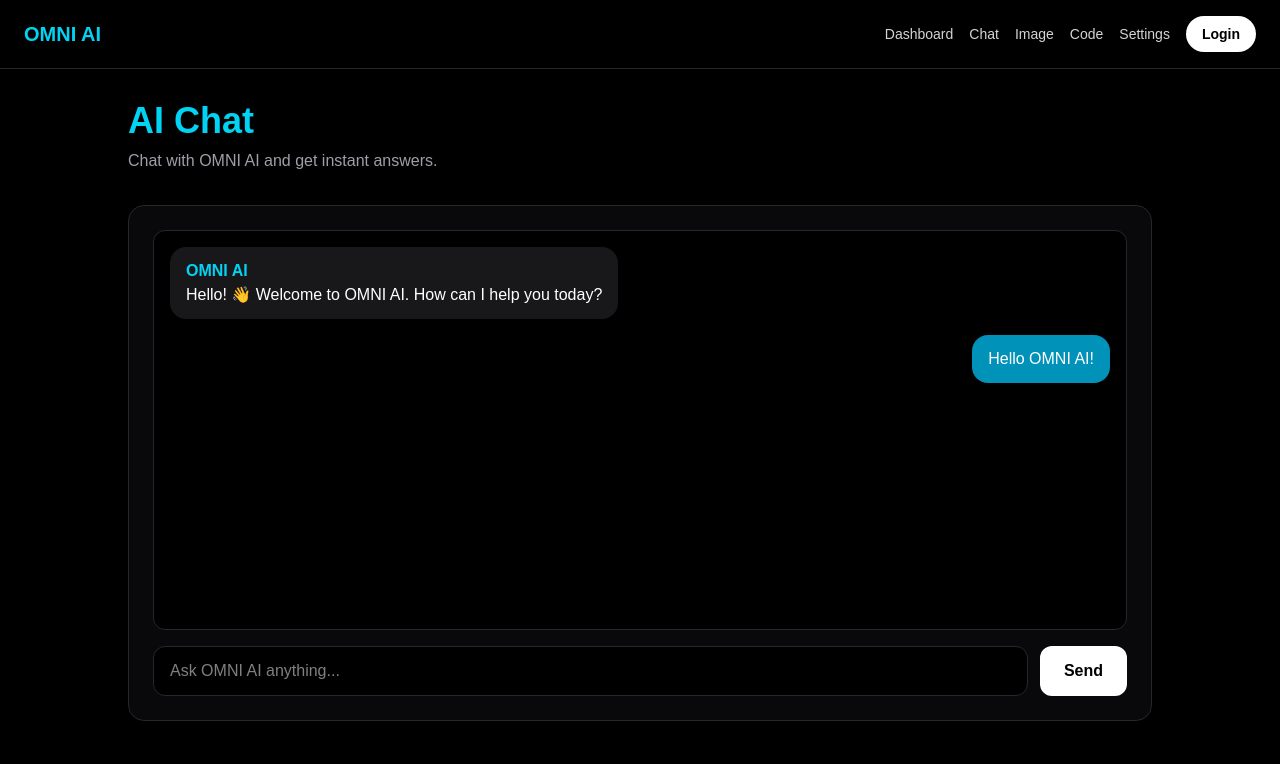
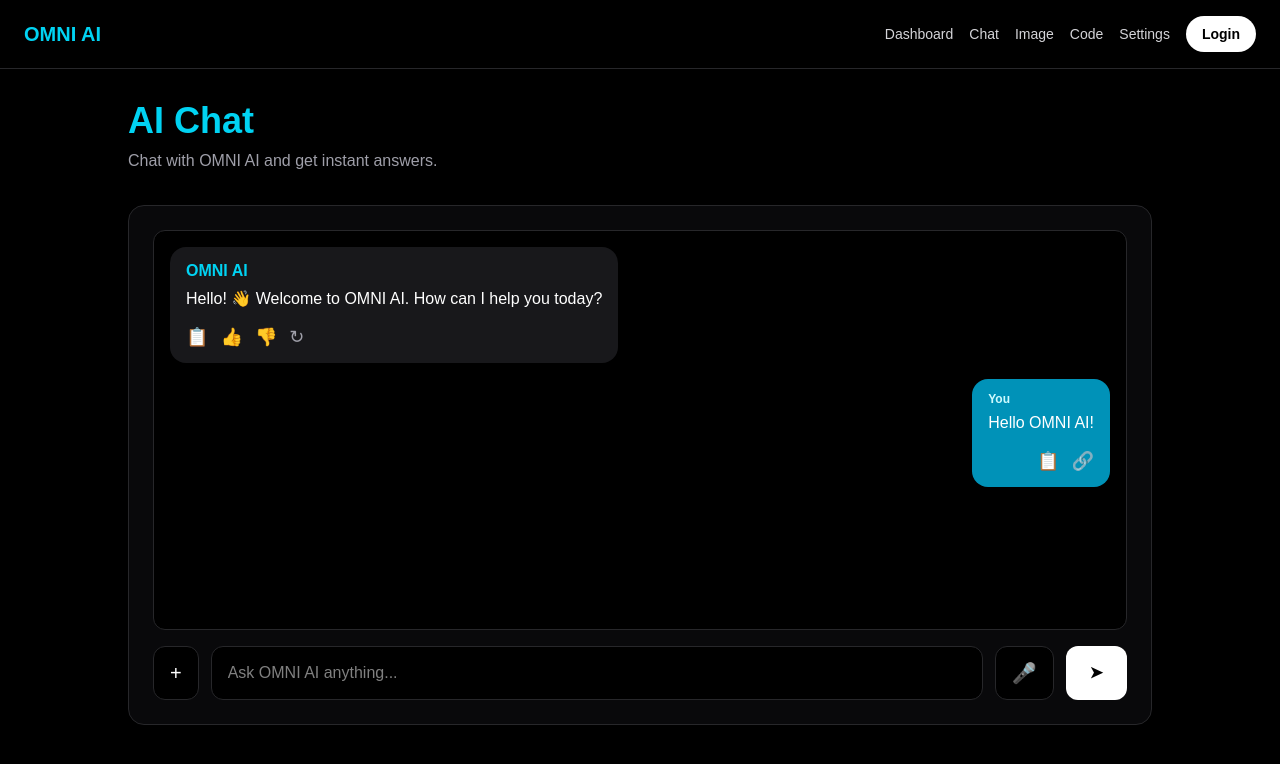
Before and after one commit to murthyAI/omni-ai, a Next.js app in the folder frontend/: page /chat in a window 1280 px wide. Shown: the top 764 px of the page. Built offline with nearby package versions, Linux system fonts and the light colour scheme.

Commit message:
Add quick action icons to AI modules

```diff
--- a/frontend/app/chat/page.tsx
+++ b/frontend/app/chat/page.tsx
@@ -1,6 +1,12 @@
+"use client";
+
+import { useState } from "react";
+
 export default function ChatPage() {
+  const [showAddMenu, setShowAddMenu] = useState(false);
+
   return (
-    <main className="min-h-screen bg-black text-white p-8">
+    <main className="min-h-screen bg-black p-8 text-white">
       <div className="mx-auto max-w-5xl">
         <h1 className="text-4xl font-bold text-cyan-400">AI Chat</h1>
 
@@ -13,25 +19,76 @@ export default function ChatPage() {
             <div className="flex justify-start">
               <div className="max-w-[80%] rounded-2xl bg-zinc-900 px-4 py-3">
                 <p className="font-semibold text-cyan-400">OMNI AI</p>
-                <p>Hello! 👋 Welcome to OMNI AI. How can I help you today?</p>
+                <p className="mt-1">
+                  Hello! 👋 Welcome to OMNI AI. How can I help you today?
+                </p>
+
+                <div className="mt-3 flex gap-3 text-lg text-zinc-400">
+                  <button title="Copy" className="hover:text-cyan-400">📋</button>
+                  <button title="Like" className="hover:text-cyan-400">👍</button>
+                  <button title="Dislike" className="hover:text-cyan-400">👎</button>
+                  <button title="Regenerate" className="hover:text-cyan-400">↻</button>
+                </div>
               </div>
             </div>
 
             <div className="flex justify-end">
               <div className="max-w-[80%] rounded-2xl bg-cyan-600 px-4 py-3 text-white">
-                <p>Hello OMNI AI!</p>
+                <p className="text-xs font-semibold text-cyan-100">You</p>
+                <p className="mt-1">Hello OMNI AI!</p>
+
+                <div className="mt-3 flex justify-end gap-3 text-lg text-cyan-100">
+                  <button title="Copy" className="hover:text-white">📋</button>
+                  <button title="Share" className="hover:text-white">🔗</button>
+                </div>
               </div>
             </div>
           </div>
 
-          <div className="mt-4 flex gap-3">
+          <div className="relative mt-4 flex gap-3">
+            <button
+              type="button"
+              onClick={() => setShowAddMenu(!showAddMenu)}
+              className="rounded-xl border border-zinc-800 bg-black px-4 py-3 text-xl hover:border-cyan-400"
+              title="Add"
+            >
+              +
+            </button>
+
+            {showAddMenu && (
+              <div className="absolute bottom-16 left-0 w-64 rounded-2xl border border-zinc-800 bg-zinc-950 p-3 shadow-2xl">
+                <button className="w-full rounded-xl px-4 py-3 text-left hover:bg-zinc-900">
+                  📷 Camera
+                </button>
+                <button className="w-full rounded-xl px-4 py-3 text-left hover:bg-zinc-900">
+                  🖼️ Photos / Gallery
+                </button>
+                <button className="w-full rounded-xl px-4 py-3 text-left hover:bg-zinc-900">
+                  📎 Files / PDF
+                </button>
+                <button className="w-full rounded-xl px-4 py-3 text-left hover:bg-zinc-900">
+                  🎨 Create Image
+                </button>
+                <button className="w-full rounded-xl px-4 py-3 text-left hover:bg-zinc-900">
+                  🔎 Deep Research
+                </button>
+              </div>
+            )}
+
             <input
               placeholder="Ask OMNI AI anything..."
               className="flex-1 rounded-xl border border-zinc-800 bg-black px-4 py-3 text-white outline-none focus:border-cyan-400"
             />
 
+            <button
+              className="rounded-xl border border-zinc-800 bg-black px-4 py-3 text-xl hover:border-cyan-400"
+              title="Voice"
+            >
+              🎤
+            </button>
+
             <button className="rounded-xl bg-white px-6 py-3 font-semibold text-black hover:bg-zinc-200">
-              Send
+              ➤
             </button>
           </div>
         </div>
--- a/frontend/app/code/page.tsx
+++ b/frontend/app/code/page.tsx
@@ -25,9 +25,15 @@ export default function CodePage() {
           </section>
 
           <section className="rounded-2xl border border-zinc-800 bg-zinc-950 p-6">
-            <p className="mb-3 text-sm font-semibold text-zinc-300">
-              Output
-            </p>
+            <div className="mb-3 flex items-center justify-between">
+              <p className="text-sm font-semibold text-zinc-300">Output</p>
+
+              <div className="flex gap-3 text-lg text-zinc-400">
+                <button title="Copy Code" className="hover:text-cyan-400">📋</button>
+                <button title="Download Code" className="hover:text-cyan-400">⬇️</button>
+                <button title="Share Code" className="hover:text-cyan-400">🔗</button>
+              </div>
+            </div>
 
             <div className="min-h-[330px] rounded-xl border border-zinc-800 bg-black p-4 font-mono text-sm text-green-400">
               Generated code will appear here...
--- a/frontend/app/image/page.tsx
+++ b/frontend/app/image/page.tsx
@@ -15,7 +15,7 @@ export default function ImagePage() {
             </label>
 
             <textarea
-              placeholder="Example: A futuristic AI robot helping students in a digital classroom..."
+              placeholder="Example: A futuristic AI robot helping students..."
               className="mt-3 min-h-[280px] w-full rounded-xl border border-zinc-800 bg-black p-4 text-white outline-none focus:border-cyan-400"
             />
 
@@ -25,9 +25,16 @@ export default function ImagePage() {
           </section>
 
           <section className="rounded-2xl border border-zinc-800 bg-zinc-950 p-6">
-            <p className="mb-3 text-sm font-semibold text-zinc-300">
-              Preview
-            </p>
+            <div className="mb-3 flex items-center justify-between">
+              <p className="text-sm font-semibold text-zinc-300">Preview</p>
+
+              <div className="flex gap-3 text-lg text-zinc-400">
+                <button title="Copy Image" className="hover:text-cyan-400">📋</button>
+                <button title="Download" className="hover:text-cyan-400">⬇️</button>
+                <button title="Share" className="hover:text-cyan-400">🔗</button>
+                <button title="Save" className="hover:text-cyan-400">❤️</button>
+              </div>
+            </div>
 
             <div className="flex min-h-[330px] items-center justify-center rounded-xl border border-dashed border-zinc-700 bg-black text-center text-zinc-500">
               Your generated image preview will appear here.
```
